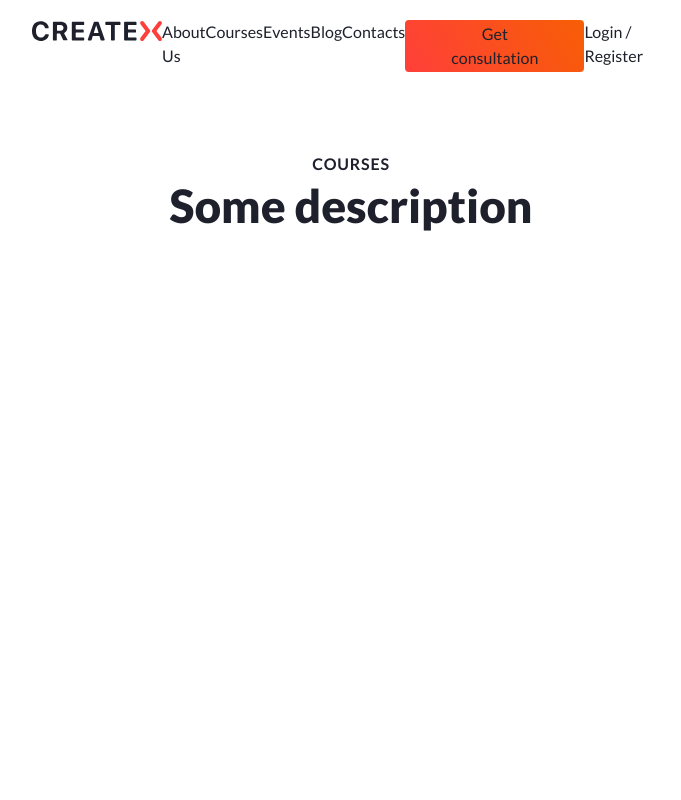
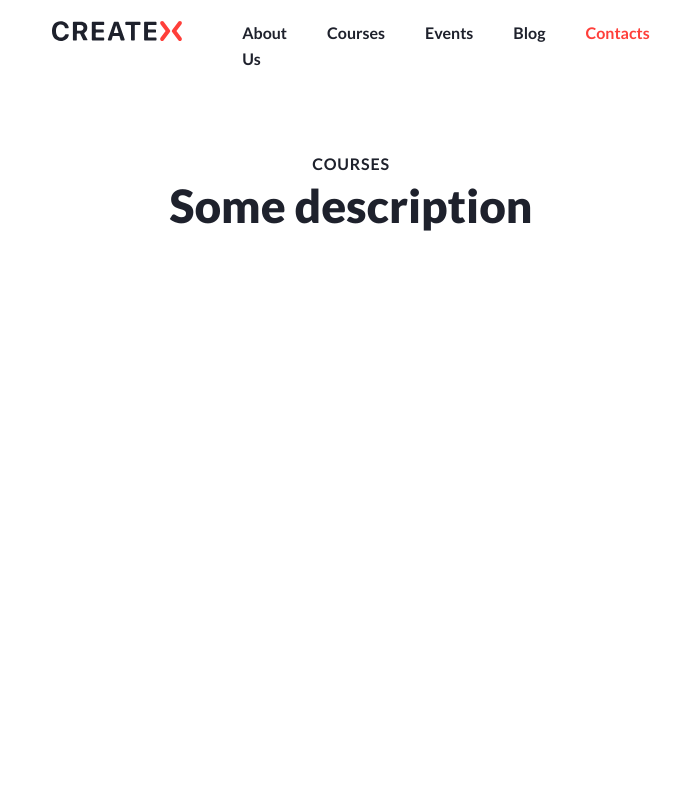
Before and after one commit to itsidorkin28/lanit-app, a React (Create React App) app: page /contacts in a window 1280 px wide. Shown: the top 800 px of the page, without its empty margins (289-970 px from the left). Built offline with nearby package versions, Linux system fonts and the light colour scheme.

Commit message:
styles for header

```diff
--- a/src/components/layout/Footer/Footer.module.scss
+++ b/src/components/layout/Footer/Footer.module.scss
@@ -1,4 +1,4 @@
 .footer {
-    @apply h-[396px] bg-[#1F212B] w-full flex flex-col justify-center items-center;
+    @apply h-[24.75rem] bg-[#1F212B] w-full flex flex-col justify-center items-center text-white;
 
 }
--- a/src/components/layout/Header/Header.module.scss
+++ b/src/components/layout/Header/Header.module.scss
@@ -1,31 +1,17 @@
 .header {
     @apply mt-[20px] mb-[80px] h-[52px] mx-[345px] flex;
 
-
     .logo {
-
+        @apply mr-[3.75rem]
     }
 
     .menu {
         @apply flex items-start p-0;
-    }
-
-    .cta {
-        @apply flex items-start p-0;
-
-        .button {
-            display: flex;
-            flex-direction: column;
-            justify-content: center;
-            align-items: center;
-            padding: 0 40px;
-            gap: 10px;
-
-            width: 206px;
-            height: 52px;
-
-            background: linear-gradient(55.95deg, #FF3F3A 0%, #F75E05 100%);
-            border-radius: 4px;
+        a {
+            @apply mr-[2.5rem] leading-[160%] font-bold last:mr-0;
+        }
+        .isActive {
+            color: var(--primary-color)
         }
     }
 
--- a/src/components/layout/Header/Header.tsx
+++ b/src/components/layout/Header/Header.tsx
@@ -1,5 +1,5 @@
 import React, { FC } from 'react'
-import { Link } from 'react-router-dom'
+import { NavLink } from 'react-router-dom'
 import styles from './Header.module.scss'
 import { SvgLogo } from '../../../assets/images/Logo/Logo'
 import { menuData } from './menu.data'
@@ -8,19 +8,17 @@ export const Header: FC = (): JSX.Element => {
 	return (
 		<header className={styles.header}>
 			<div className={styles.logo}>
-				<SvgLogo />
+				<NavLink to={'/'}>
+					<SvgLogo />
+				</NavLink>
 			</div>
 
 			<nav className={styles.menu}>
-				{menuData.map(m => <Link to={m.path} key={m.path}>{m.name}</Link>)}
+				{menuData.map(m => <NavLink to={m.path} key={m.path} className={({ isActive }) =>
+					isActive ? styles.isActive : ''
+				}>{m.name}</NavLink>)}
 			</nav>
 
-			<div className={styles.cta}>
-				<button className={styles.button}>Get consultation</button>
-				<div>
-					<Link to={'/auth'}>Login / Register</Link>
-				</div>
-			</div>
 		</header>
 	)
 }
--- a/src/components/layout/Subscribe/Subscribe.module.scss
+++ b/src/components/layout/Subscribe/Subscribe.module.scss
@@ -1,3 +1,3 @@
 .subscribe {
-    @apply h-[564px] bg-[#F9E5D6] w-full flex flex-col justify-center items-center;
+    @apply min-h-[35.25rem] bg-[#F9E5D6] w-full flex flex-col justify-center items-center;
 }
```
